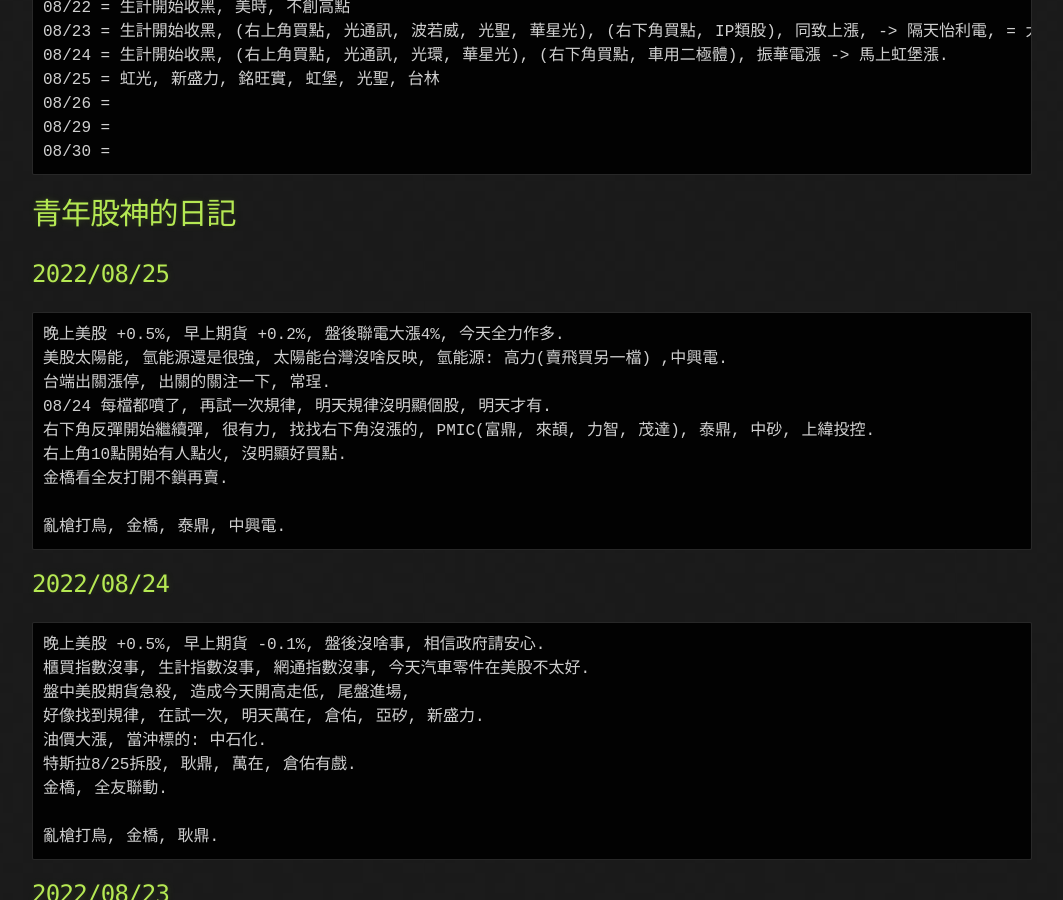
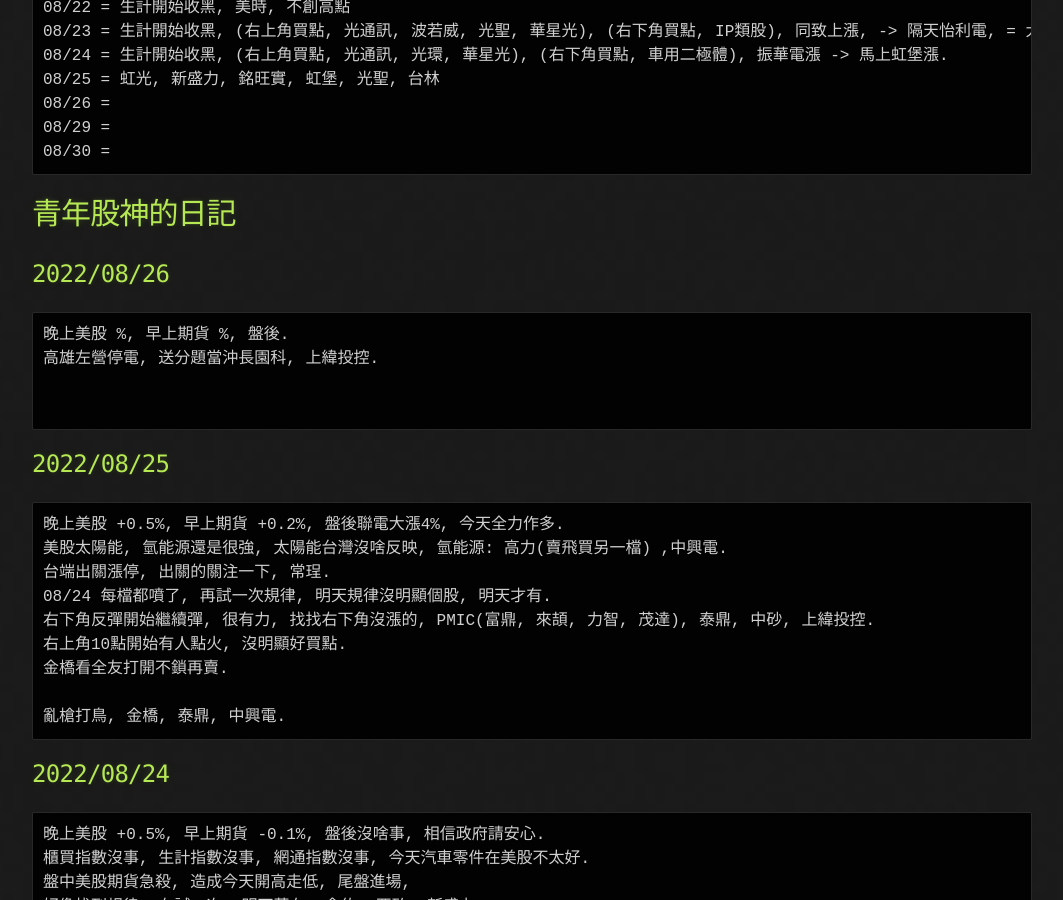
Before and after one commit to lepg5487/Stock_God, a Jekyll site: the page built from index.md, in a window 1280 px wide and 900 px high, scrolled down 592 px. Shown: the whole window, without its empty margins (108-1171 px from the left). Built offline with Jekyll 4.4.1, drawn with Linux system fonts in a browser that asks for light colours; our own code applies the rules of GitHub Pages for plain Markdown files.

Commit message:
Update index.md

````diff
--- a/index.md
+++ b/index.md
@@ -26,6 +26,14 @@
 ```
 
 # 青年股神的日記
+
+## 2022/08/26
+```
+晚上美股 %, 早上期貨 %, 盤後.
+高雄左營停電, 送分題當沖長園科, 上緯投控.
+
+
+```
 
 ## 2022/08/25
 ```
````
